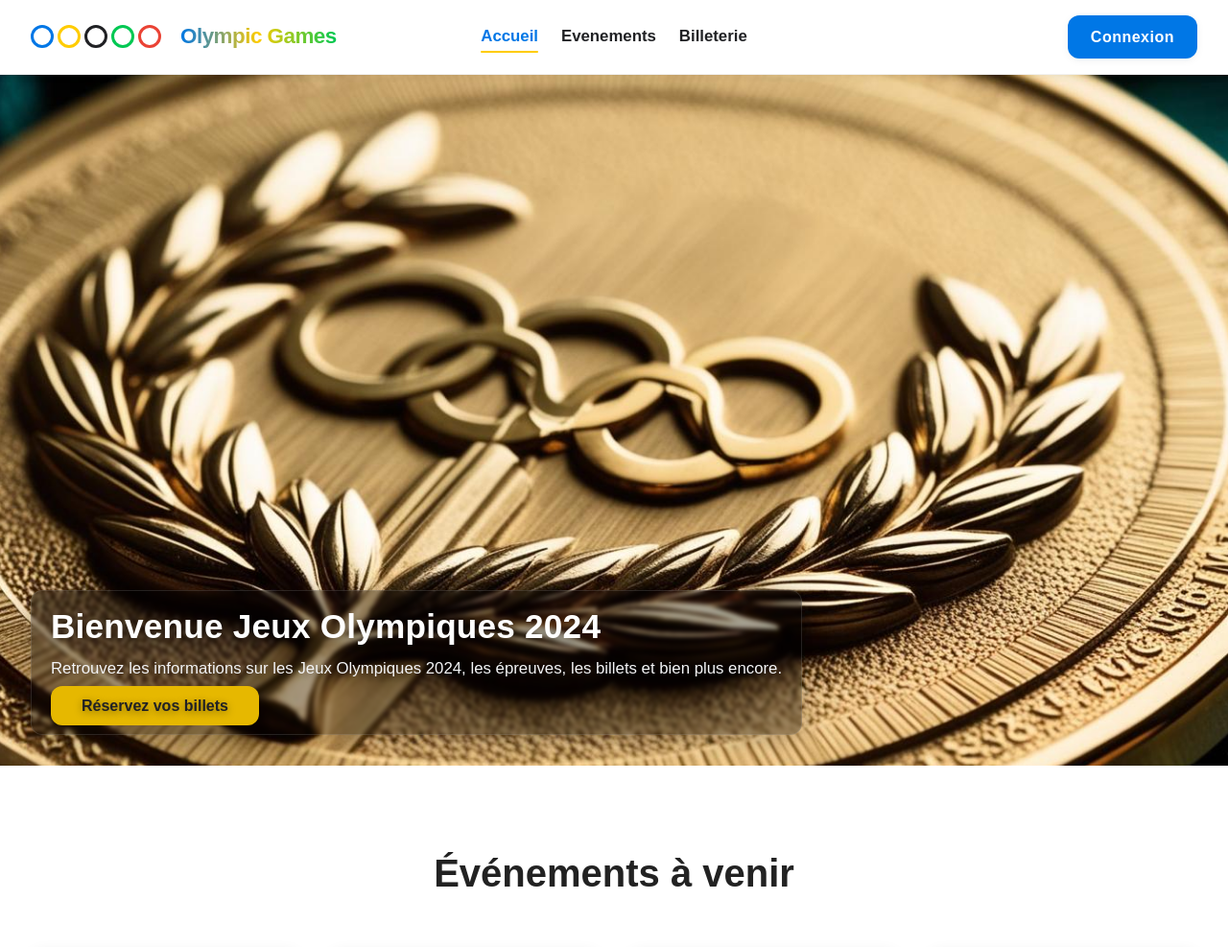
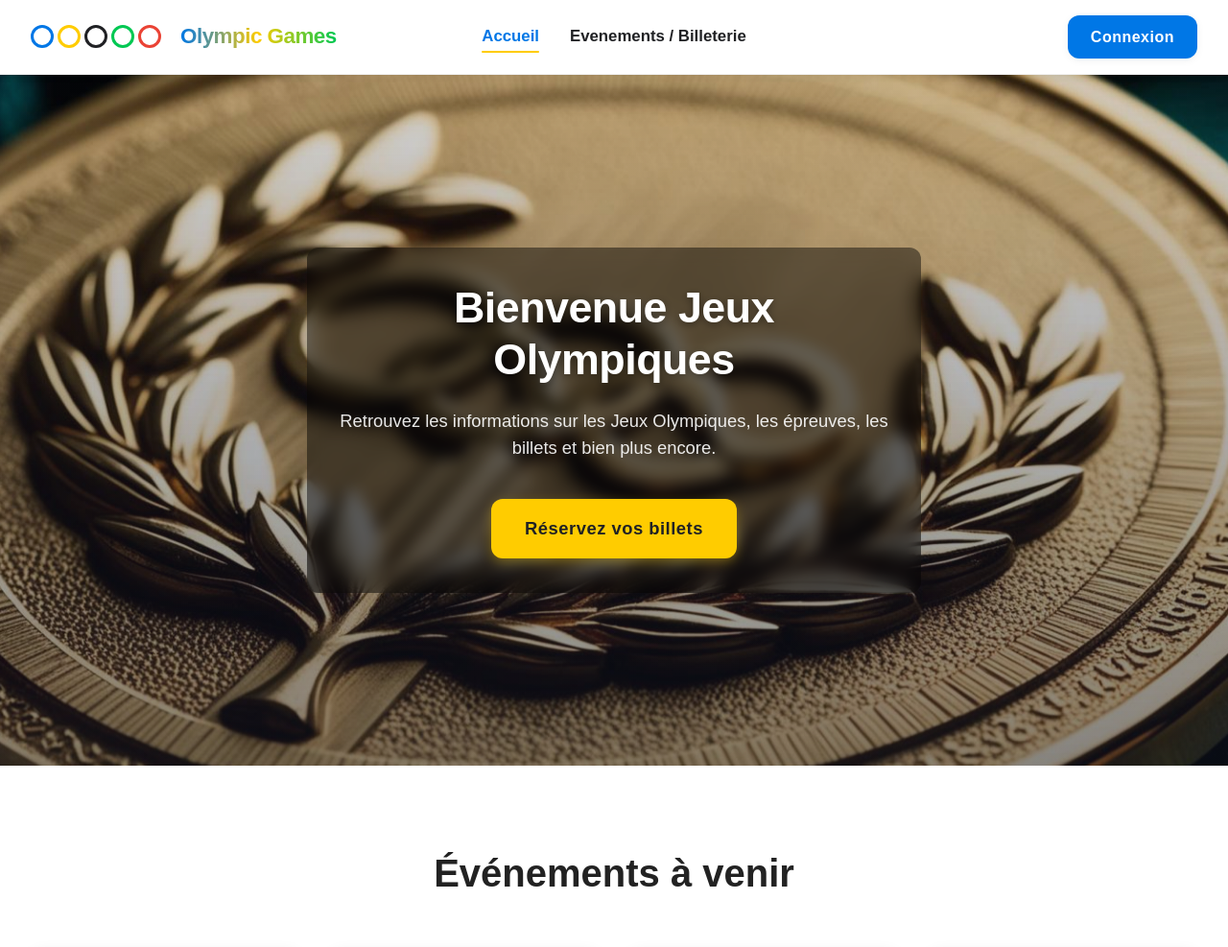
Before and after one commit to ilyes-Benyahia-Etudiant/Projet-JO-Python, a FastAPI app: page / in a window 1280 px wide. Shown: the top 987 px of the page at 96% size. Run offline with FastAPI, Linux system fonts and the light colour scheme.

Commit message:
update css index.html

```diff
--- a/public/css/index.css
+++ b/public/css/index.css
@@ -326,227 +326,7 @@ header {
   background: #555;
 }
 
-/* Layout */
-.container {
-  max-width: 980px;
-  margin: 24px auto;
-  padding: 0 16px;
-}
-
-.hero {
-  padding: 0;
-}
-
-.hero h1 {
-  margin: 0 0 8px;
-  font-size: 28px;
-}
-
-.hero p {
-  margin: 0 0 16px;
-  color: var(--muted);
-}
-
-/* Responsive */
-@media (max-width: 1024px) {
-  .navbar-links {
-    display: none;
-    position: absolute;
-    right: 32px;
-    top: 64px;
-    margin: 0;
-    background: #fff;
-    flex-direction: column;
-    gap: 0;
-    box-shadow: 0 4px 16px rgba(0, 0, 0, 0.08);
-    border-radius: 8px;
-    min-width: 160px;
-    z-index: 100;
-    padding: 8px 12px;
-  }
-
-  .navbar-links.open {
-    display: flex;
-  }
-
-  .hamburger {
-    display: flex !important;
-  }
-}
-
-@media (min-width: 1025px) {
-  .hamburger {
-    display: none !important;
-  }
-
-  .navbar-links {
-    display: flex !important;
-    position: static;
-    gap: 24px;
-    box-shadow: none;
-    border-radius: 0;
-    min-width: unset;
-    z-index: auto;
-    margin: 0 auto;
-  }
-}
-
-
-
-/* carousel */
-.carousel {
-  position: relative;
-  width: 100vw; /* pleine largeur viewport */
-  height: calc(100vh - var(--navbar-height)); /* pleine hauteur visible moins navbar */
-  overflow: hidden;
-  margin-top: 0;
-  z-index: 1;
-  border-radius: 0; /* pleine largeur = pas d’arrondi */
-}
-
-.carousel-container {
-  position: relative;
-  width: 100%;
-  margin: 0 auto;
-}
-
-
-.carousel-track {
-  position: relative;
-  width: 100%;
-  height: 100%; }
-
-
-.carousel-img {
-  position: absolute;
-  left: 0;
-  top: 0;
-  width: 100%;
-  height: 100%;
-  object-fit: cover;
-  opacity: 0;
-  transform: scale(1);
-  transition: opacity 0.6s ease, transform 1.5s ease;
-  pointer-events: none;
-  filter: none; /* supprimer le grisage */
-}
-
-
-.carousel-img.active {
-  opacity: 1;
-  z-index: 1;
-  pointer-events: auto;
-}
-
-
-
-
-/* Désactiver le filtre (overlay) du carrousel */
-.carousel::after {
-  content: none !important;
-  background: none !important;
-}
-
-/* Mise en évidence du contenu hero par-dessus l’overlay */
-.carousel .hero-content {
-  position: absolute;
-  left: 32px;
-  bottom: 32px;
-  color: #fff;
-  text-shadow: 0 2px 8px rgba(0,0,0,0.4);
-  max-width: 70%;
-  pointer-events: auto;
-  display: block;
-  opacity: 1;
-
-  z-index: 3; /* au-dessus de l’overlay */
-  background: rgba(0, 0, 0, 0.35);
-  -webkit-backdrop-filter: blur(2px);
-  backdrop-filter: blur(2px);
-  padding: 16px 20px;
-  border-radius: 12px;
-  border: 1px solid rgba(255, 255, 255, 0.12);
-  box-shadow: 0 6px 24px rgba(0, 0, 0, 0.25);
-}
-
-.carousel .hero-content h1 {
-  font-size: 2.2rem;
-  line-height: 1.2;
-  margin: 0 0 10px 0;
-  letter-spacing: 0.2px;
-}
-
-.carousel .hero-content p {
-  font-size: 1.05rem;
-  margin: 0 0 12px 0;
-  color: #f3f4f6;
-}
-
-/* Bouton mis en avant */
-.btn-primary {
-  background: #e6b800;
-  color: var(--dark);
-  padding: 0.75rem 2rem;
-  border-radius: var(--radius);
-  font-weight: 600;
-  transition: all 0.3s ease;
-  text-decoration: none;
-}
-
-.btn-primary:hover {
-  background: #e6e20071;
-  transform: translateY(-2px);
-  box-shadow: var(--shadow);
-}
-
-@media (max-width: 768px) {
-  .carousel .hero-content {
-    left: 16px;
-    right: 16px;
-    bottom: 16px;
-    padding: 14px 16px;
-  }
-  .carousel .hero-content h1 { font-size: 1.6rem; }
-  .carousel .hero-content p { font-size: 0.98rem; }
-  .hero .btn-primary { padding: 10px 16px; }
-}
-.carousel-title {
-  position: absolute;
-  top: 50%;
-  left: 50%;
-  transform: translate(-50%, -50%);
-  color: #fff;
-  font-size: 2.8rem;
-  font-weight: bold;
-  text-align: center;
-  text-shadow: 0 2px 16px rgba(0,0,0,0.7);
-  z-index: 2;
-  width: 90vw;
-  pointer-events: none;
-}
-
-/* faire déborder la section hero de .container pour pleine largeur */
-.container .hero {
-  position: relative;
-  left: 50%;
-  right: 50%;
-  margin-left: -50vw;
-  margin-right: -50vw;
-  width: 100vw;
-}
-
-
-/* supprimer l’espace entre le header (navbar) et le carrousel */
-header + .container,
-header + main,
-header + main.container,
-header + main .container:first-child {
-  margin-top: 0;
-  padding-top: 0;
-}
-
-
-/* ===== Events ===== */
+/* Section événements déjà existante (.event-card, .event-content, .event-btn, .arrow) */
 .events-section {
   padding: 80px 32px;
   background: #fff;
@@ -936,3 +744,237 @@ summary:hover { color: #e31837; } /* Rouge JO */
     justify-content: center;
   }
 }
+
+/* ========== CAROUSEL — HERO CONTENT ========== */
+.hero {
+  position: relative;
+  min-height: calc(100vh - var(--navbar-height));
+}
+
+.carousel-container {
+  position: relative;
+  width: 100%;
+  height: calc(100vh - var(--navbar-height));
+  overflow: hidden;
+}
+
+.hero-content {
+  position: absolute;
+  inset: 0;                        /* occupe toute la zone du hero */
+  display: grid;
+  place-items: center;             /* centre parfaitement le contenu */
+  text-align: center;
+  padding: 0 1rem;
+  z-index: 2;                      /* au-dessus des images et de l’overlay */
+  color: #fff;
+}
+
+.hero-content h1 {
+  font-size: 3rem;
+  line-height: 1.1;
+  margin: 0 0 1rem;
+  text-shadow: 0 2px 12px rgba(0,0,0,0.35);
+}
+
+.hero-content p {
+  max-width: 800px;
+  margin: 0 auto 1.5rem;
+  font-size: 1.05rem;
+  color: rgba(255,255,255,0.9);
+}
+
+/* Bouton principal (CTA) */
+.btn-primary {
+  display: inline-block;
+  background: var(--primary);
+  color: #fff;
+  text-decoration: none;
+  font-weight: 700;
+  padding: 0.85rem 1.4rem;
+  border-radius: var(--radius);
+  box-shadow: var(--shadow-sm);
+  transition: var(--transition);
+  border: none;
+}
+
+.btn-primary:hover {
+  background: #005ea2;
+  transform: translateY(-2px);
+  box-shadow: var(--shadow);
+}
+
+/* Responsive */
+@media (max-width: 768px) {
+  .carousel-container, .hero {
+    min-height: 60vh;
+    height: 60vh;
+  }
+  .hero-content h1 {
+    font-size: 2rem;
+  }
+  .hero-content p {
+    font-size: 1rem;
+  }
+}
+
+/* ========== CAROUSEL — RESTAURATION ========== */
+.hero {
+  position: relative;
+  min-height: calc(100vh - var(--navbar-height));
+  display: block;
+}
+
+.carousel-container {
+  position: relative;
+  width: 100%;
+  height: calc(100vh - var(--navbar-height));
+  overflow: hidden;
+}
+
+/* Overlay de lecture (haut -> bas) */
+.carousel-container::after {
+  content: "";
+  position: absolute;
+  inset: 0;
+  pointer-events: none;
+  background: linear-gradient(
+    to bottom,
+    var(--carousel-overlay-start),
+    var(--carousel-overlay-end)
+  );
+  z-index: 1;
+}
+
+.carousel,
+.carousel-track {
+  position: absolute;
+  inset: 0;
+  width: 100%;
+  height: 100%;
+}
+
+/* Slides: empilées, couvrent toute la zone, fondu + zoom progressif */
+.carousel-img {
+  position: absolute;
+  inset: 0;
+  width: 100%;
+  height: 100%;
+  object-fit: cover;
+  opacity: 0;                /* géré ensuite par JS */
+  transform: scale(1);       /* géré ensuite par JS */
+  transition: opacity 0.8s ease, transform 8s linear;
+  will-change: opacity, transform;
+}
+
+/* Première image visible avant l'init JS pour éviter un écran vide */
+.carousel-img:first-child {
+  opacity: 1;
+}
+
+/* Contenu par-dessus l’overlay */
+.hero-content {
+  position: absolute;
+  top: 50%;
+  left: 50%;
+  transform: translate(-50%, -50%);
+  text-align: center;
+  color: white;
+  max-width: 800px;
+  padding: 2rem;
+  background: rgba(0, 0, 0, 0.45);
+  backdrop-filter: blur(8px);
+  border-radius: 12px;
+  z-index: 2;
+}
+
+.hero-content h1 {
+  font-size: 2.8rem;
+  font-weight: 800;
+  margin-bottom: 1rem;
+  text-shadow: 0 2px 8px rgba(0, 0, 0, 0.4);
+  letter-spacing: -0.5px;
+  line-height: 1.2;
+}
+
+.hero-content p {
+  font-size: 1.15rem;
+  margin-bottom: 2rem;
+  font-weight: 300;
+  max-width: 600px;
+  margin-left: auto;
+  margin-right: auto;
+  line-height: 1.5;
+}
+
+.btn-primary {
+  display: inline-block;
+  background: #ffcc00; /* Jaune olympique */
+  color: #202124;
+  padding: 1rem 2.2rem;
+  border-radius: 12px;
+  text-decoration: none;
+  font-weight: 700;
+  font-size: 1.15rem;
+  transition: all 0.3s cubic-bezier(0.25, 0.46, 0.45, 0.94);
+  box-shadow: 0 4px 12px rgba(255, 204, 0, 0.3);
+  letter-spacing: 0.5px;
+  border: none;
+  cursor: pointer;
+}
+
+.btn-primary:hover {
+  background: #e6b800;
+  transform: translateY(-3px) scale(1.03);
+  box-shadow: 0 6px 16px rgba(255, 204, 0, 0.5);
+}
+
+/* ========== RESPONSIVE ========== */
+@media (max-width: 1024px) {
+  .carousel-container {
+    height: 420px;
+  }
+
+  .hero-content h1 {
+    font-size: 2.3rem;
+  }
+
+  .hero-content p {
+    font-size: 1.05rem;
+  }
+}
+
+@media (max-width: 768px) {
+  .carousel-container {
+    height: 350px;
+    border-radius: 10px;
+  }
+
+  .hero-content {
+    padding: 1.5rem;
+    background: rgba(0, 0, 0, 0.55);
+  }
+
+  .hero-content h1 {
+    font-size: 2rem;
+  }
+
+  .hero-content p {
+    font-size: 1rem;
+    margin-bottom: 1.5rem;
+  }
+
+  .btn-primary {
+    padding: 0.9rem 1.8rem;
+    font-size: 1.05rem;
+  }
+}
+
+/* Responsif: hauteur réduite sur mobile */
+@media (max-width: 768px) {
+  .carousel-container {
+    height: 60vh;
+  }
+  .hero {
+    min-height: 60vh;
+  }
+}
--- a/public/index.html
+++ b/public/index.html
@@ -39,8 +39,7 @@
         </div>
         <ul class="navbar-links" id="primary-navigation">
           <li><a href="/" aria-current="page">Accueil</a></li>
-          <li><a href="#events">Evenements</a></li>
-          <li><a href="/billeterie">Billeterie</a></li>
+          <li><a href="/billeterie">Evenements / Billeterie</a></li>
         </ul>
         <div class="navbar-actions">
 
@@ -72,8 +71,8 @@
 
               </div>
               <div class="hero-content">
-                <h1>Bienvenue Jeux Olympiques 2024</h1>
-                <p>Retrouvez les informations sur les Jeux Olympiques 2024, les épreuves, les billets et bien plus encore.</p>
+                <h1>Bienvenue Jeux Olympiques</h1>
+                <p>Retrouvez les informations sur les Jeux Olympiques, les épreuves, les billets et bien plus encore.</p>
                 <a href="/billets.html" class="btn-primary">Réservez vos billets</a>
               </div>
             </div>
--- a/templates/billeterie.html
+++ b/templates/billeterie.html
@@ -37,7 +37,7 @@
         <li><a href="/billeterie.html" aria-current="page">Billeterie</a></li>
       </ul>
       <div class="navbar-actions">
-        <a class="btn-login" href="/auth">Connexion</a>
+        <!--<a class="btn-login" href="/auth">Connexion</a>-->
         <!-- Icône Panier + pastille -->
         <a href="/session" class="btn-cart" title="Panier">
           <svg width="22" height="22" viewBox="0 0 24 24" fill="none" stroke="currentColor" stroke-width="1.8" style="vertical-align:middle">
```
Also changed, not shown: other parts of public/css/index.css (+48 -20 lines), other parts of public/index.html (+31 -16 lines), tests/conftest.py (+4 -5 lines). Lines whose indentation alone changed are shown as unchanged.
